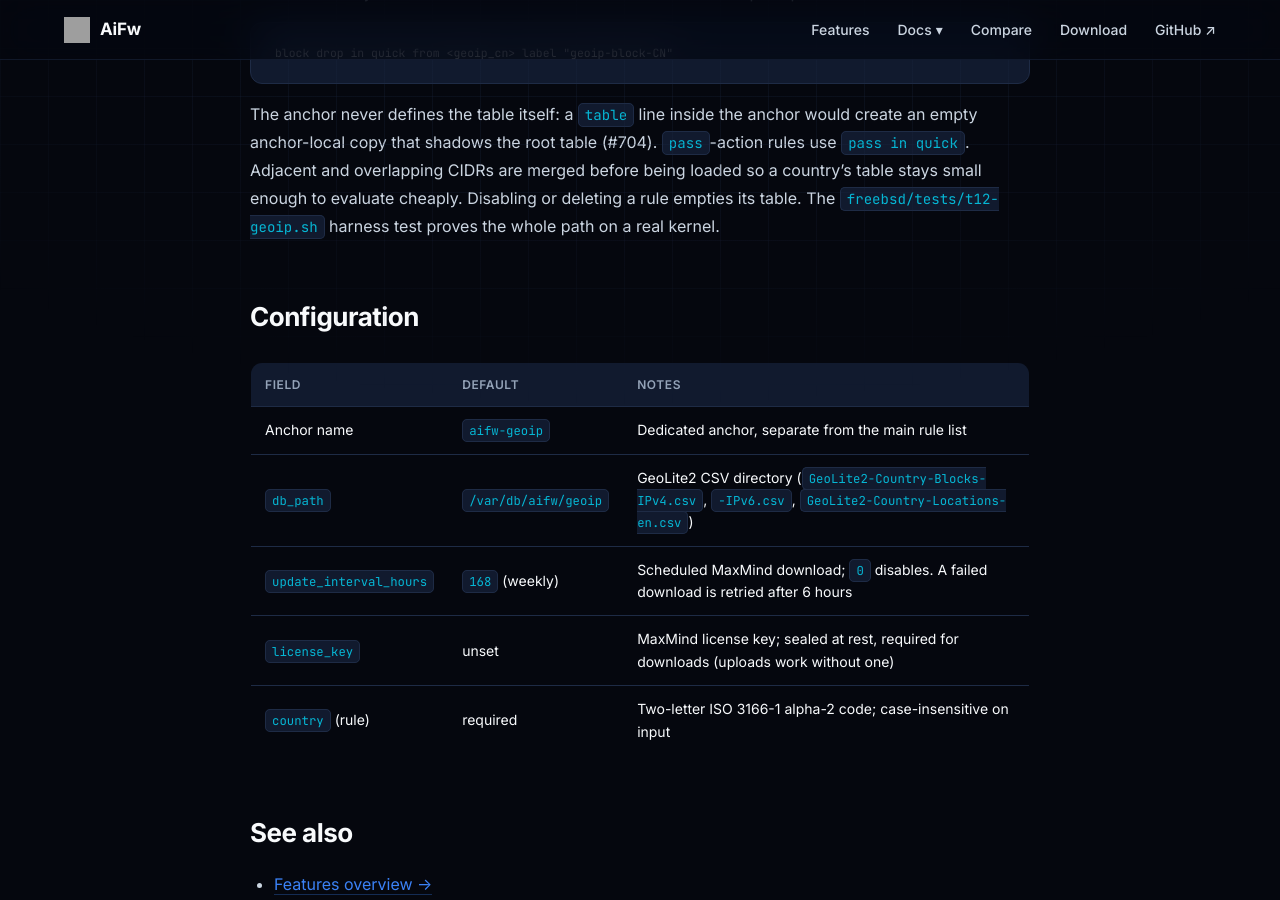
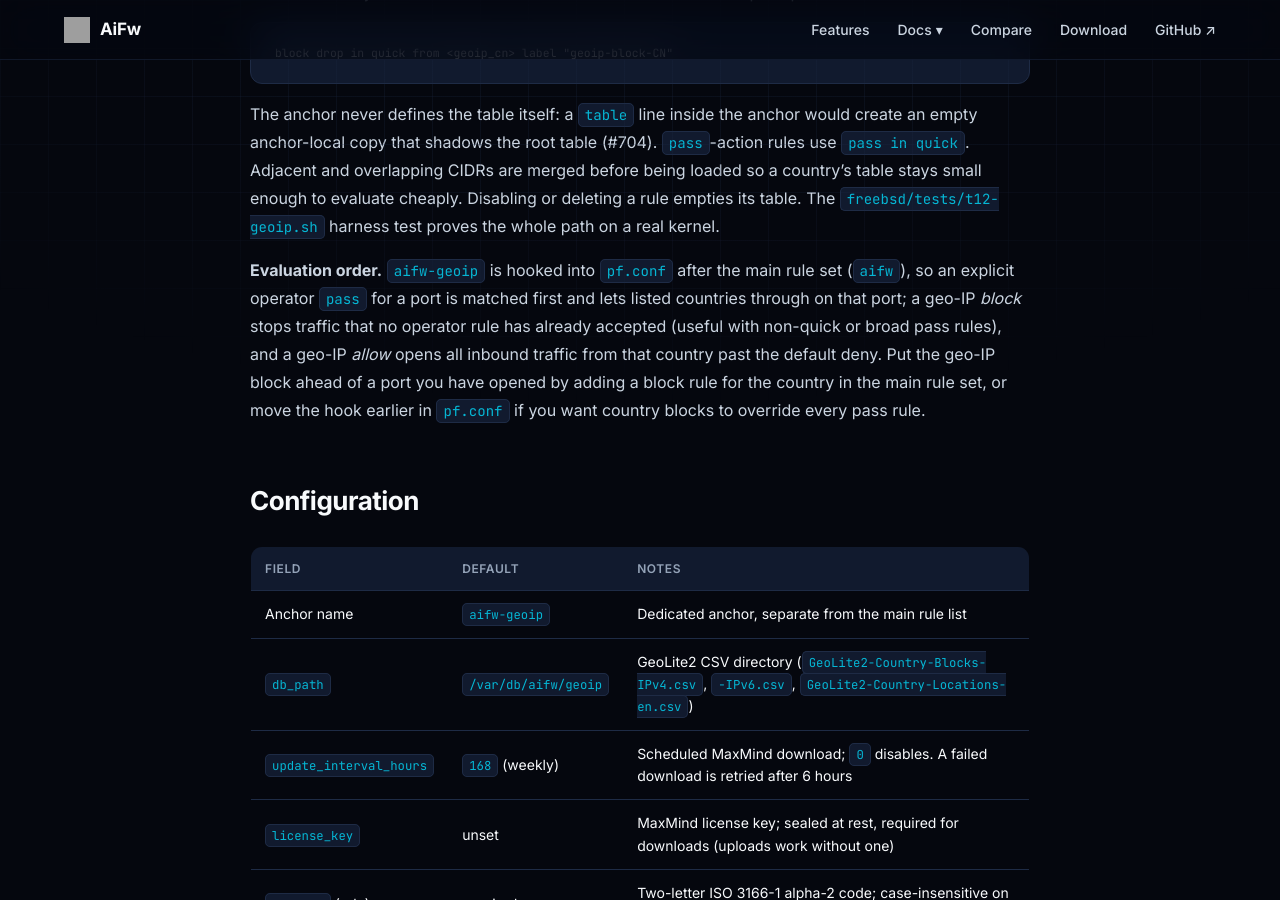
Before and after one commit to ZerosAndOnesLLC/AiFw, a Jekyll site: the page built from docs/docs/geoip.md, in a window 1280 px wide and 900 px high, scrolled down 2917 px. Built offline with Jekyll 4.4.1, drawn with Linux system fonts in a browser that asks for light colours; grey boxes are pictures that could not be loaded.

Commit message:
test(freebsd): t12 proves the root-table lookup with an allow rule; docs state the anchor order
The geo-IP anchor is hooked after `aifw`, so an operator `pass quick`
is matched before any geo-IP block — the first t12 design could never
observe the block. An allow rule is the only way a geo-IP rule opens the
path on its own, so the test now allows AQ (client reaches the server
only if the anchor matched the root table), then blocks, then disables.

```diff
--- a/docs/docs/geoip.md
+++ b/docs/docs/geoip.md
@@ -109,6 +109,8 @@
 
 The anchor never defines the table itself: a `table` line inside the anchor would create an empty anchor-local copy that shadows the root table (#704). `pass`-action rules use `pass in quick`. Adjacent and overlapping CIDRs are merged before being loaded so a country's table stays small enough to evaluate cheaply. Disabling or deleting a rule empties its table. The `freebsd/tests/t12-geoip.sh` harness test proves the whole path on a real kernel.
 
+**Evaluation order.** `aifw-geoip` is hooked into `pf.conf` after the main rule set (`aifw`), so an explicit operator `pass` for a port is matched first and lets listed countries through on that port; a geo-IP *block* stops traffic that no operator rule has already accepted (useful with non-quick or broad pass rules), and a geo-IP *allow* opens all inbound traffic from that country past the default deny. Put the geo-IP block ahead of a port you have opened by adding a block rule for the country in the main rule set, or move the hook earlier in `pf.conf` if you want country blocks to override every pass rule.
+
 ## Configuration
 
 | Field | Default | Notes |
```
Also changed, not shown: 1 other file.
